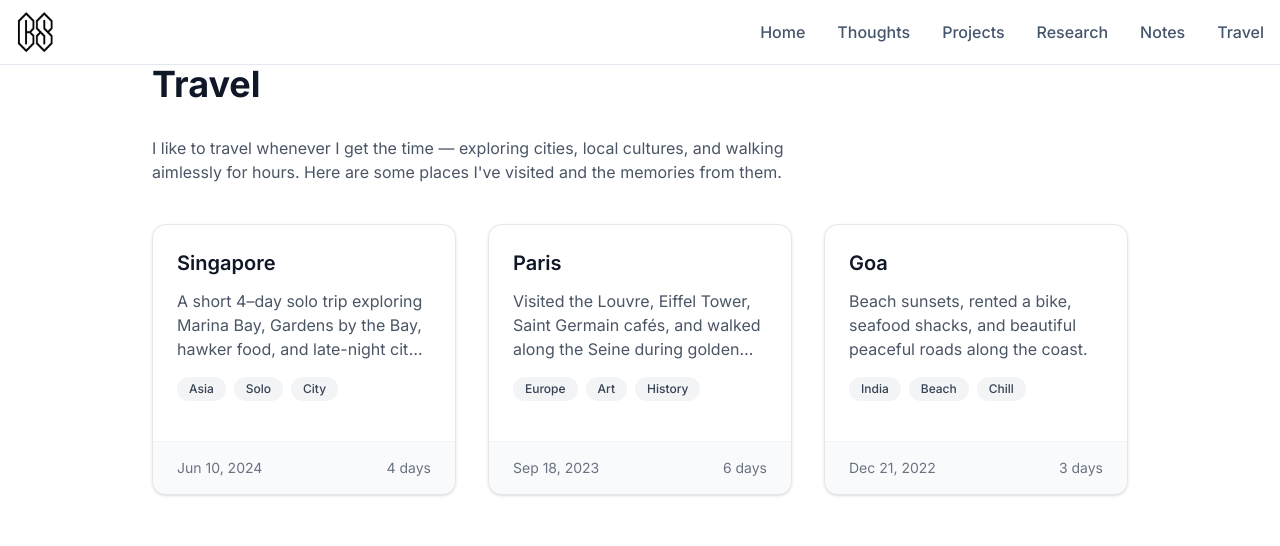
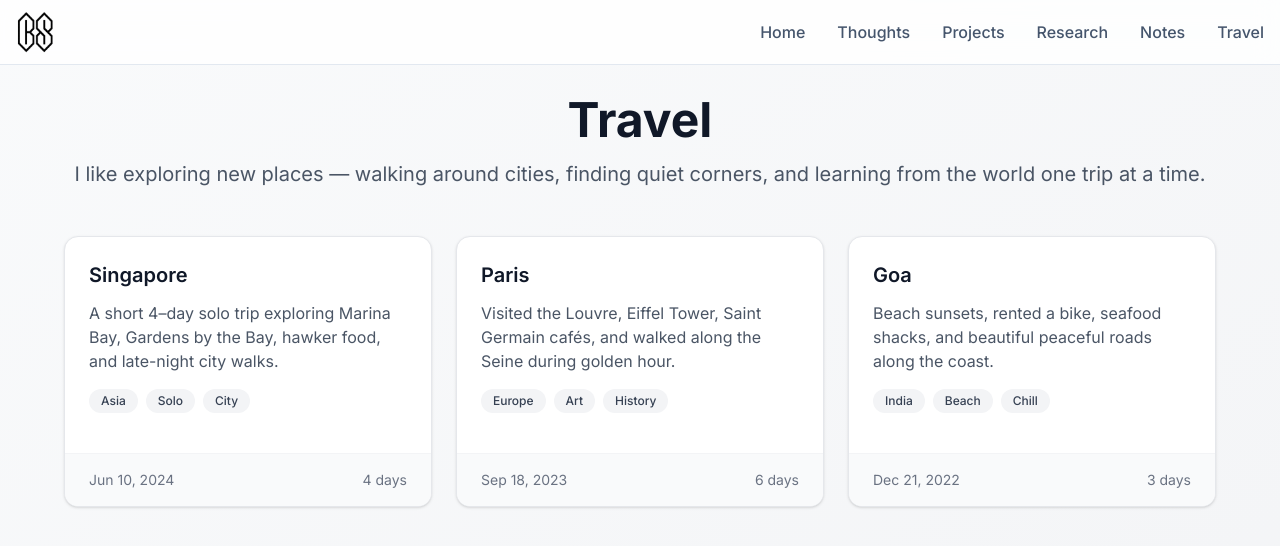
Before and after one commit to csking101/website, a Next.js app in the folder my-portfolio/: page /travel in a window 1280 px wide. Shown: the top 546 px of the page. Built offline with nearby package versions, Linux system fonts and the light colour scheme.

Commit message:
Updated the travel page

```diff
--- a/my-portfolio/app/travel/page.tsx
+++ b/my-portfolio/app/travel/page.tsx
@@ -1,3 +1,4 @@
+// app/travel/page.tsx
 import TravelCard from "@/components/travel-card";
 
 const travelSpots = [
@@ -32,20 +33,37 @@ const travelSpots = [
 
 export default function TravelPage() {
   return (
-    <section className="max-w-5xl mx-auto px-6 py-16">
-      <h1 className="text-4xl font-bold mb-8 text-gray-900">Travel</h1>
+    <div className="min-h-screen bg-gradient-to-br from-gray-50 to-gray-100">
+      <div className="container mx-auto px-4 pt-24 pb-20">
+        {/* Header */}
+        <div className="mx-auto mb-12 flex-col items-center text-center">
+          <h1 className="text-4xl md:text-5xl font-bold text-gray-900 mb-4">
+            Travel
+          </h1>
+          <p className="text-xl text-gray-600 max-w-6xl mx-auto">
+            I like exploring new places — walking around cities, finding quiet
+            corners, and learning from the world one trip at a time.
+          </p>
+        </div>
 
-      <p className="text-gray-600 mb-10 max-w-2xl">
-        I like to travel whenever I get the time — exploring cities, local
-        cultures, and walking aimlessly for hours. Here are some places I've
-        visited and the memories from them.
-      </p>
+        {/* Cards */}
+        <div className="max-w-6xl mx-auto grid md:grid-cols-2 lg:grid-cols-3 gap-6">
+          {travelSpots.map((spot) => (
+            <TravelCard key={spot.slug} {...spot} />
+          ))}
+        </div>
 
-      <div className="grid sm:grid-cols-2 lg:grid-cols-3 gap-8">
-        {travelSpots.map((spot) => (
-          <TravelCard key={spot.slug} {...spot} />
-        ))}
+        {/* Empty state fallback */}
+        {travelSpots.length === 0 && (
+          <div className="max-w-2xl mx-auto text-center py-20">
+            <div className="text-6xl mb-4">🌍</div>
+            <h3 className="text-2xl font-semibold text-gray-900 mb-2">
+              No trips yet
+            </h3>
+            <p className="text-gray-600">More adventures coming soon.</p>
+          </div>
+        )}
       </div>
-    </section>
+    </div>
   );
 }
```
